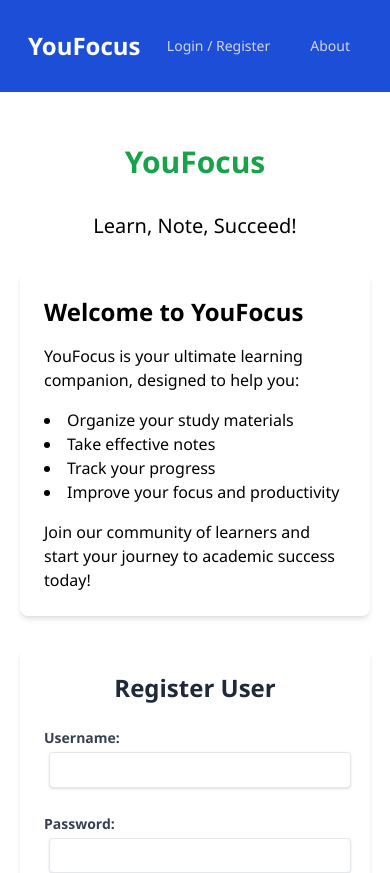
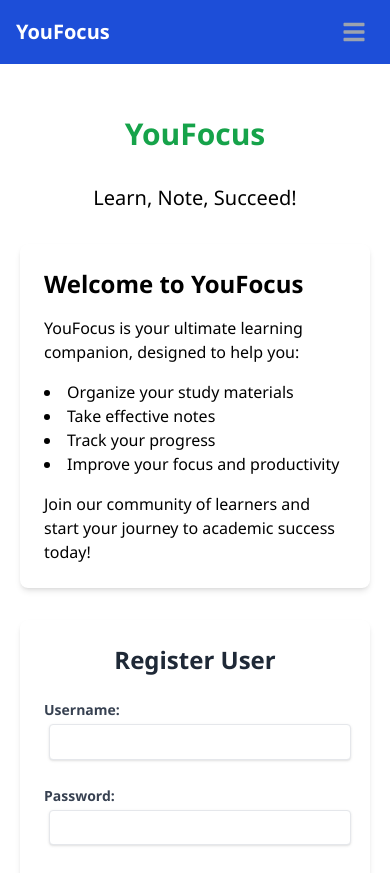
Before and after one commit to Inzaghi-Mohamed/YouFocus, a React (Vite) app: page /#/home in a window 390 px wide. Shown: the top 873 px of the page. Built offline with nearby package versions, Linux system fonts and the light colour scheme; no server answers.

Commit message:
Install react icons and made the Nav mobile responsive with hamburger menu

```diff
--- a/package.json
+++ b/package.json
@@ -17,6 +17,7 @@
     "pg": "^8.5.1",
     "react": "^18.2.0",
     "react-dom": "^18.2.0",
+    "react-icons": "^5.3.0",
     "react-redux": "^7.2.6",
     "react-router-dom": "^5.3.4",
     "redux": "^4.1.2",
--- a/src/components/Nav/Nav.jsx
+++ b/src/components/Nav/Nav.jsx
@@ -1,45 +1,86 @@
-import React from 'react';
+import React, { useState } from 'react';
 import { Link } from 'react-router-dom';
+import { useSelector } from 'react-redux';
+import { FaBars, FaTimes } from 'react-icons/fa';
 import LogOutButton from '../LogOutButton/LogOutButton';
-import { useSelector } from 'react-redux';
 
 function Nav() {
   const user = useSelector((store) => store.user);
+  const [isMenuOpen, setIsMenuOpen] = useState(false);
+
+  const toggleMenu = () => {
+    setIsMenuOpen(!isMenuOpen);
+  };
 
   return (
-    <nav className="bg-blue-700 p-2">
-      <div className="container mx-auto flex justify-between items-center">
-        <Link to="/home" className="text-white text-2xl font-bold">
-         YouFocus
+    <nav className="bg-blue-700 text-white">
+      <div className="max-w-7xl mx-auto px-4 sm:px-6 lg:px-8">
+        <div className="flex items-center justify-between h-16">
+          <div className="flex items-center">
+            <Link to="/home" className="flex-shrink-0">
+              <h2 className="text-xl font-bold">YouFocus</h2>
             </Link>
-        <div className="flex space-x-4">
-          {/* If no user is logged in, show these links */}
+          </div>
+          <div className="hidden md:block">
+            <div className="ml-10 flex items-baseline space-x-4">
               {!user.id && (
-            <Link className="text-gray-300 hover:bg-green-500 hover:text-white px-3 py-2 rounded-md text-sm font-medium" to="/login">
+                <Link className="hover:bg-green-500 px-3 py-2 rounded-md text-sm font-medium" to="/login">
                   Login / Register
                 </Link>
               )}
-
-          {/* If a user is logged in, show these links */}
               {user.id && (
                 <>
-              <Link className="text-gray-300 hover:bg-green-500 hover:text-white px-3 py-2 rounded-md text-sm font-medium" to="/user">
+                  <Link className="hover:bg-green-500 px-3 py-2 rounded-md text-sm font-medium" to="/user">
                     Home
                   </Link>
-
-              <Link className="text-gray-300 hover:bg-green-500 hover:text-white px-3 py-2 rounded-md text-sm font-medium" to="/info">
+                  <Link className="hover:bg-green-500 px-3 py-2 rounded-md text-sm font-medium" to="/info">
                     Info Page
                   </Link>
-
-              <LogOutButton className="text-gray-300 hover:bg-green-500 hover:text-white px-3 py-2 rounded-md text-sm font-medium" />
+                  <LogOutButton className="hover:bg-green-500 px-3 py-2 rounded-md text-sm font-medium" />
                 </>
               )}
-
-          <Link className="text-gray-300 hover:bg-green-500 hover:text-white px-3 py-2 rounded-md text-sm font-medium" to="/about">
+              <Link className="hover:bg-green-500 px-3 py-2 rounded-md text-sm font-medium" to="/about">
                 About
               </Link>
             </div>
           </div>
+          <div className="md:hidden">
+            <button
+              onClick={toggleMenu}
+              className="inline-flex items-center justify-center p-2 rounded-md text-gray-400 hover:text-white hover:bg-green-500 focus:outline-none focus:ring-2 focus:ring-offset-2 focus:ring-offset-gray-800 focus:ring-white"
+            >
+              <span className="sr-only">Open main menu</span>
+              {isMenuOpen ? <FaTimes className="block h-6 w-6" /> : <FaBars className="block h-6 w-6" />}
+            </button>
+          </div>
+        </div>
+      </div>
+
+      {isMenuOpen && (
+        <div className="md:hidden">
+          <div className="px-2 pt-2 pb-3 space-y-1 sm:px-3">
+            {!user.id && (
+              <Link className="hover:bg-green-500 block px-3 py-2 rounded-md text-base font-medium" to="/login" onClick={toggleMenu}>
+                Login / Register
+              </Link>
+            )}
+            {user.id && (
+              <>
+                <Link className="hover:bg-green-500 block px-3 py-2 rounded-md text-base font-medium" to="/user" onClick={toggleMenu}>
+                  Home
+                </Link>
+                <Link className="hover:bg-green-500 block px-3 py-2 rounded-md text-base font-medium" to="/info" onClick={toggleMenu}>
+                  Info Page
+                </Link>
+                <LogOutButton className="hover:bg-green-500 block px-3 py-2 rounded-md text-base font-medium w-full text-left" onClick={toggleMenu} />
+              </>
+            )}
+            <Link className="hover:bg-green-500 block px-3 py-2 rounded-md text-base font-medium" to="/about" onClick={toggleMenu}>
+              About
+            </Link>
+          </div>
+        </div>
+      )}
     </nav>
   );
 }
```
Lines whose indentation alone changed are shown as unchanged.
